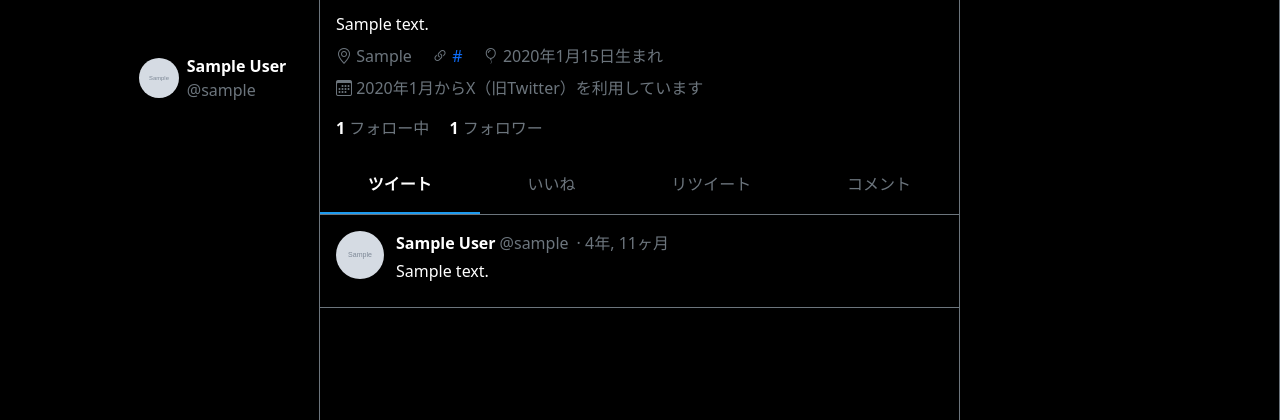
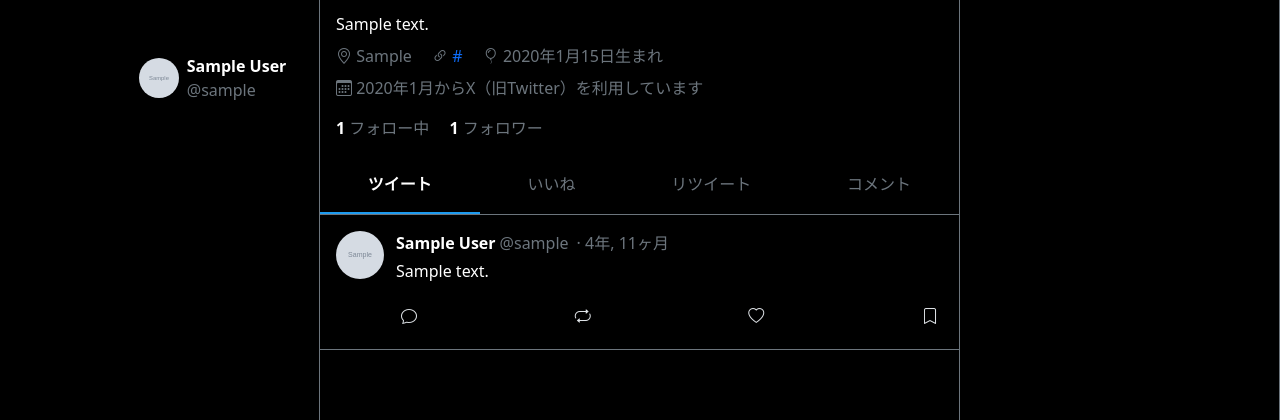
Before and after one commit to yuki-0224-ui/twitter_clone, a Django app: a page that uses config/templates/includes/_tweet_card.html in a window 1280 px wide. Shown: the part 439-859 px from the top of the page. Run offline with Django 4.2, Linux system fonts and the light colour scheme; a user stored in the database is signed in; tables that the repository leaves empty hold one stand-in row (values such as "Sample post"); grey boxes marked "Sample" are stand-in pictures; style sheets or scripts are compiled from the project's sources; some libraries are stand-ins or nearby versions.

Commit message:
インタラクションボタンの追加

```diff
--- a/config/templates/includes/_tweet_card.html
+++ b/config/templates/includes/_tweet_card.html
@@ -4,12 +4,40 @@
         <div class="flex-shrink-0" style="width: 48px; margin-right: 12px;">
             {% include "includes/_profile_image.html" with user=tweet.user size=48 %}
         </div>
+
         <!-- コンテンツ部分 -->
         <div class="flex-grow-1" style="min-width: 0; max-width: calc(100% - 60px);">
+            <!-- ユーザー情報 -->
             {% include "includes/_user_info.html" with user=tweet.user show_timestamp=True timestamp=tweet.created_at %}
-                        <div class="mb-2" style="overflow-wrap: break-word; word-break: break-word; hyphens: auto;">
+
+            <!-- ツイート本文 -->
+            <div class="mb-3" style="overflow-wrap: break-word; word-break: break-word;">
                 {{ tweet.content }}
+            </div>
+
+            <!-- インタラクションボタン -->
+            <div class="d-flex justify-content-between align-items-center w-100">
+                <div class="d-flex align-items-center">
+                    <button class="btn btn-ghost p-1">
+                        <i class="bi bi-chat"></i>
+                    </button>
+                </div>
+                <div class="d-flex align-items-center">
+                    <button class="btn btn-ghost p-1">
+                        <i class="bi bi-repeat"></i>
+                    </button>
+                </div>
+                <div class="d-flex align-items-center">
+                    <button class="btn btn-ghost p-1">
+                        <i class="bi bi-heart"></i>
+                    </button>
+                </div>
+                <div class="d-flex align-items-center">
+                    <button class="btn btn-ghost p-1">
+                        <i class="bi bi-bookmark"></i>
+                    </button>
                 </div>
             </div>
         </div>
     </div>
+</div>
```
Lines whose indentation alone changed are shown as unchanged.
